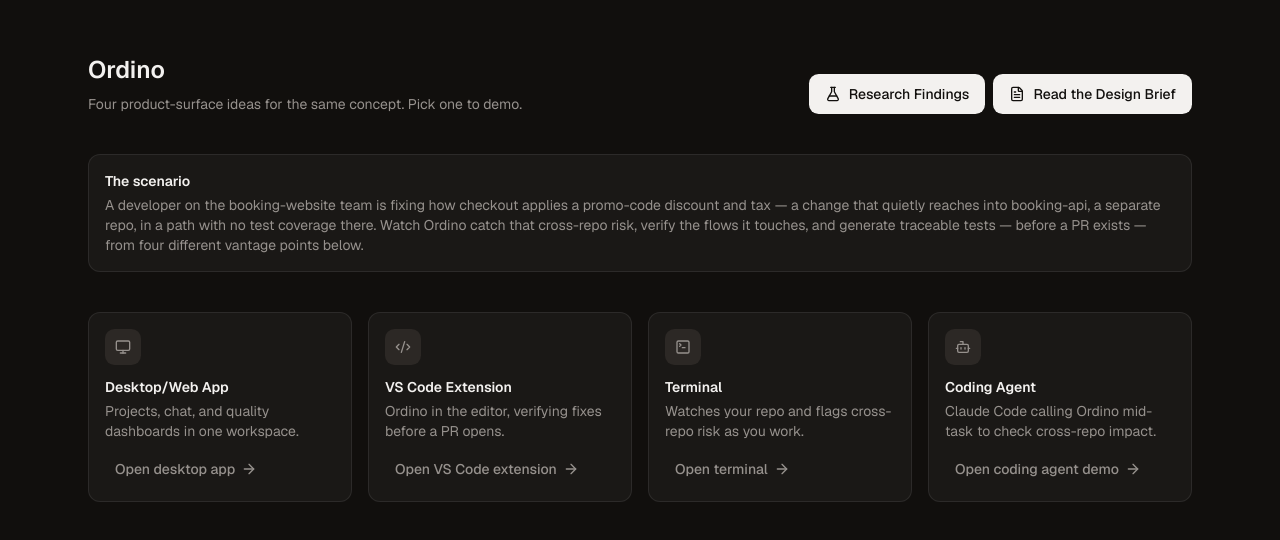
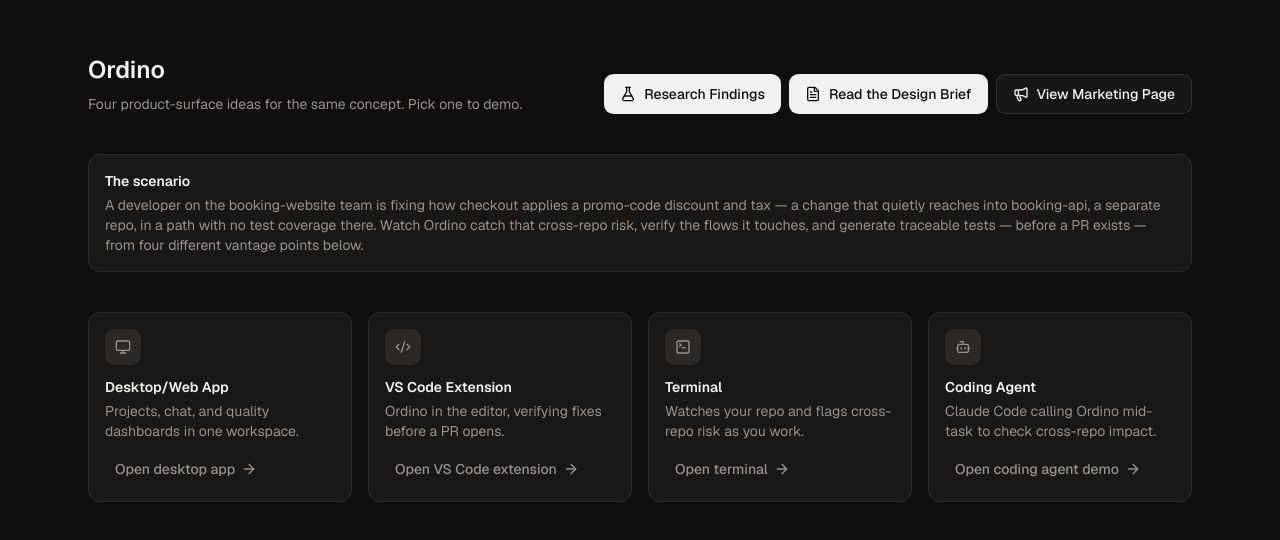
Before and after one commit to ganjilive/ordino-ai-prototype, a Next.js app: page / in a window 1280 px wide. Shown: the part 122-662 px from the top of the page. Built offline with nearby package versions, Linux system fonts and the light colour scheme.

Commit message:
Add "View Marketing Page" button to home page
Links to the new /marketing route in-app (no target=_blank, unlike
the two static-doc buttons it sits next to).

```diff
--- a/app/page.tsx
+++ b/app/page.tsx
@@ -1,4 +1,4 @@
-import { Bot, Code2, FileText, FlaskConical, Monitor, SquareTerminal } from "lucide-react";
+import { Bot, Code2, FileText, FlaskConical, Megaphone, Monitor, SquareTerminal } from "lucide-react";
 
 import { ProductSurfaceCard } from "@/components/home/product-surface-card";
 import { buttonVariants } from "@/components/ui/button";
@@ -63,6 +63,13 @@
             <FileText className="h-4 w-4" />
             Read the Design Brief
           </a>
+          <a
+            href="/marketing"
+            className={buttonVariants({ variant: "outline", size: "lg" })}
+          >
+            <Megaphone className="h-4 w-4" />
+            View Marketing Page
+          </a>
         </div>
       </div>
       <div className="mb-10 rounded-lg border border-border bg-card p-4">
```
